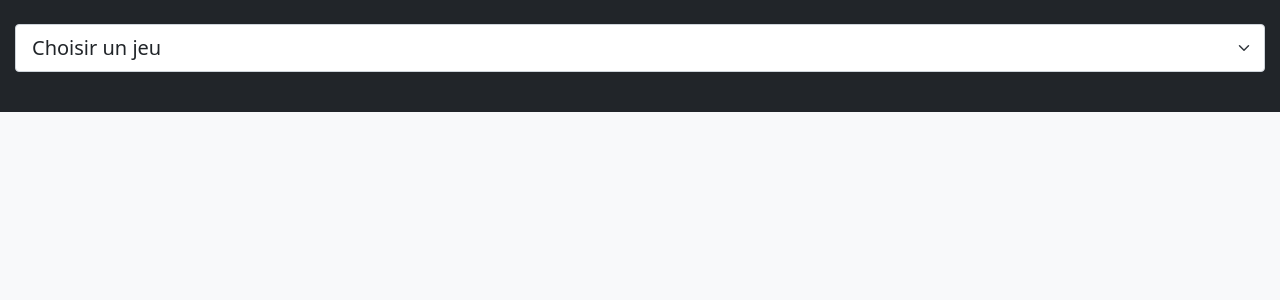
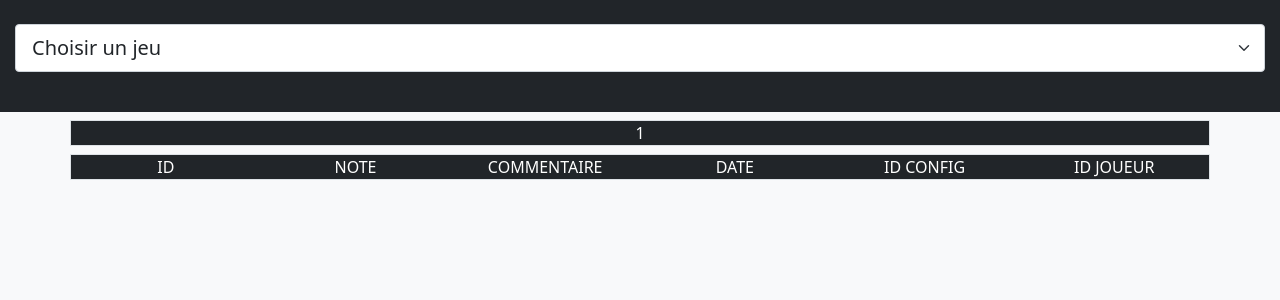
Before and after one commit to fbour33/sgbd-jeux, a PHP site: page /avis.php?Jeu=1 in a window 1280 px wide. Shown: the part 56-356 px from the top of the page. Run offline with PHP 8.4, Linux system fonts and the light colour scheme; tables that the repository leaves empty hold one stand-in row (values such as "Sample post").

Commit message:
affichage avis

```diff
--- a/Site/avis.php
+++ b/Site/avis.php
@@ -13,18 +13,53 @@
     $joueursStatement = $db->prepare($sqlQuery);
     $jeuxStatmentQuery = $db->query($sqlQuery);
     $jeux = $jeuxStatmentQuery->fetchAll();
+    ?>
 
-    ?>
 
 
     <body class="bg-light">
         <div class="col bg-dark pt-4 pb-4">
-            <select class="form-select form-select-lg mb-3" aria-label=".form-select-lg example">
+        <form name="form" >
+            <select class="form-select form-select-lg mb-3" aria-label=".form-select-lg example" onChange="location = this.options[this.selectedIndex].value;">
                 <option selected>Choisir un jeu</option>
                 <?php foreach($jeux as $jeux){ ?>
-                        <option value="1"><?php echo $jeux['NOM_JEU'] ?></option>
+                        <option value="avis.php?Jeu=<?php echo $jeux['NOM_JEU']; ?>"><?php echo $jeux['NOM_JEU'] ?></option>
                 <?php } ?>
             </select>
+        </form>
         </div>
+
+        <?php include('connect.php');
+    $jeu = $_GET['Jeu'];
+    $sqlQuery = 'SELECT  A.* FROM AVIS as A natural join CONFIGURATIONS natural join JEUX where NOM_JEU ="' . $jeu . '"';
+
+    $avisStatement = $db->prepare($sqlQuery);
+    $avisStatmentQuery = $db->query($sqlQuery);
+    $avis = $avisStatmentQuery->fetchAll();
+    ?>
+
+        <div class="container text-center ">
+            <div class="row justify-content-md-center border mt-2 bg-dark text-white"><?php echo $jeu?></div>
+            <div class="row justify-content-md-center border mt-2 bg-dark text-white">
+                <div class="col">ID</div>
+                <div class="col">NOTE</div>
+                <div class="col">COMMENTAIRE</div>
+                <div class="col">DATE</div>
+                <div class="col">ID CONFIG</div>
+                <div class="col">ID JOUEUR</div>
+        </div>
+            <?php foreach($avis as $avis) {?>
+                <div class="row bg-light border mt-2">
+                    <div class="col"><?php echo $avis['ID_AVIS']?></div>
+                    <div class="col"><?php echo $avis['NOTE_AVIS']?></div>
+                    <div class="col"><?php echo $avis['COMMENTAIRE_AVIS']?></div>
+                    <div class="col"><?php echo $avis['DATE_AVIS']?></div>
+                    <div class="col"><?php echo $avis['ID_CONFIG']?></div>
+                    <div class="col"><?php echo $avis['ID_JOUEUR']?></div>
+            </div>
+            <?php } ?>
+    </div>
+
     </body>
+
 </html>
```
